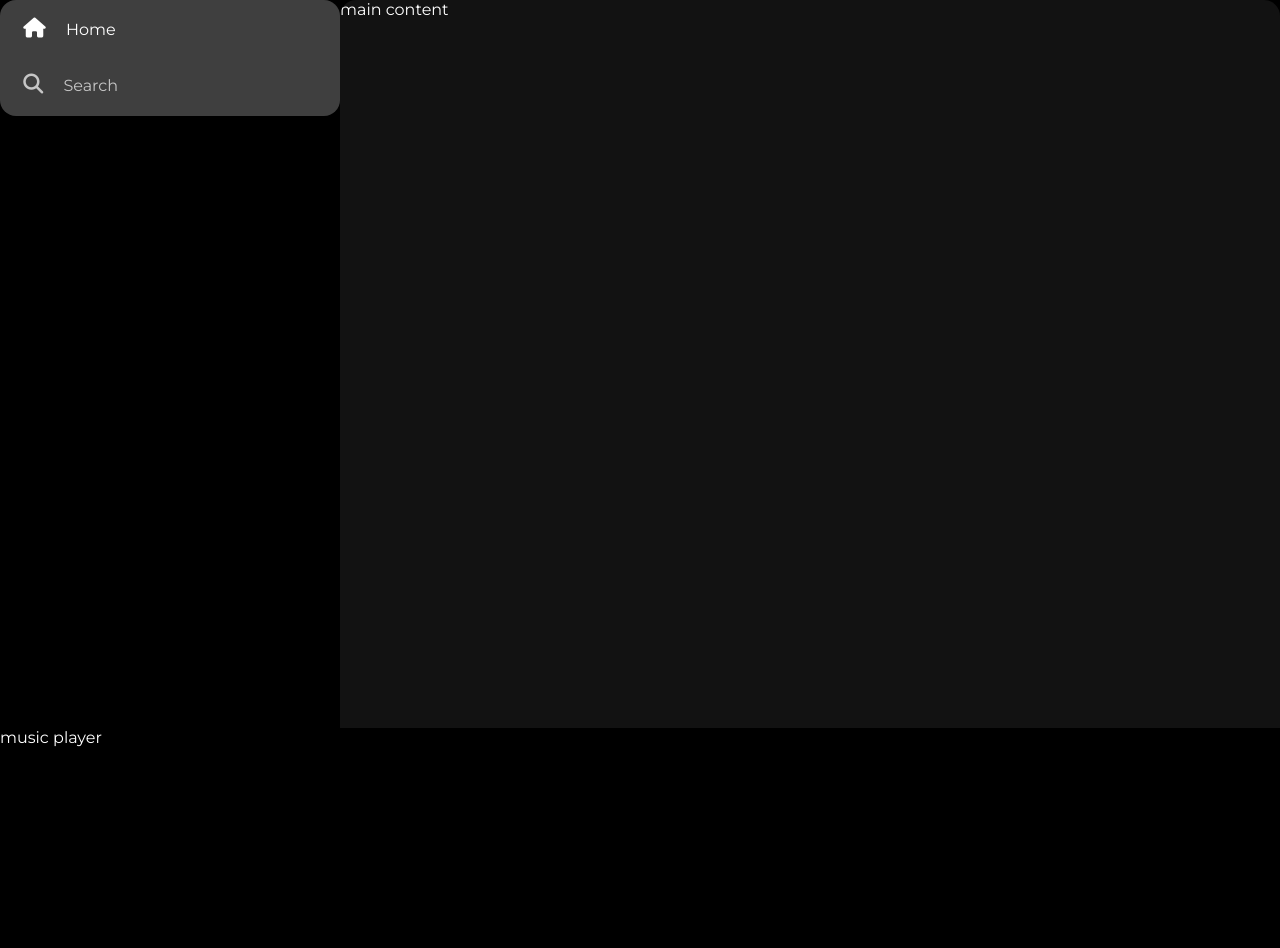
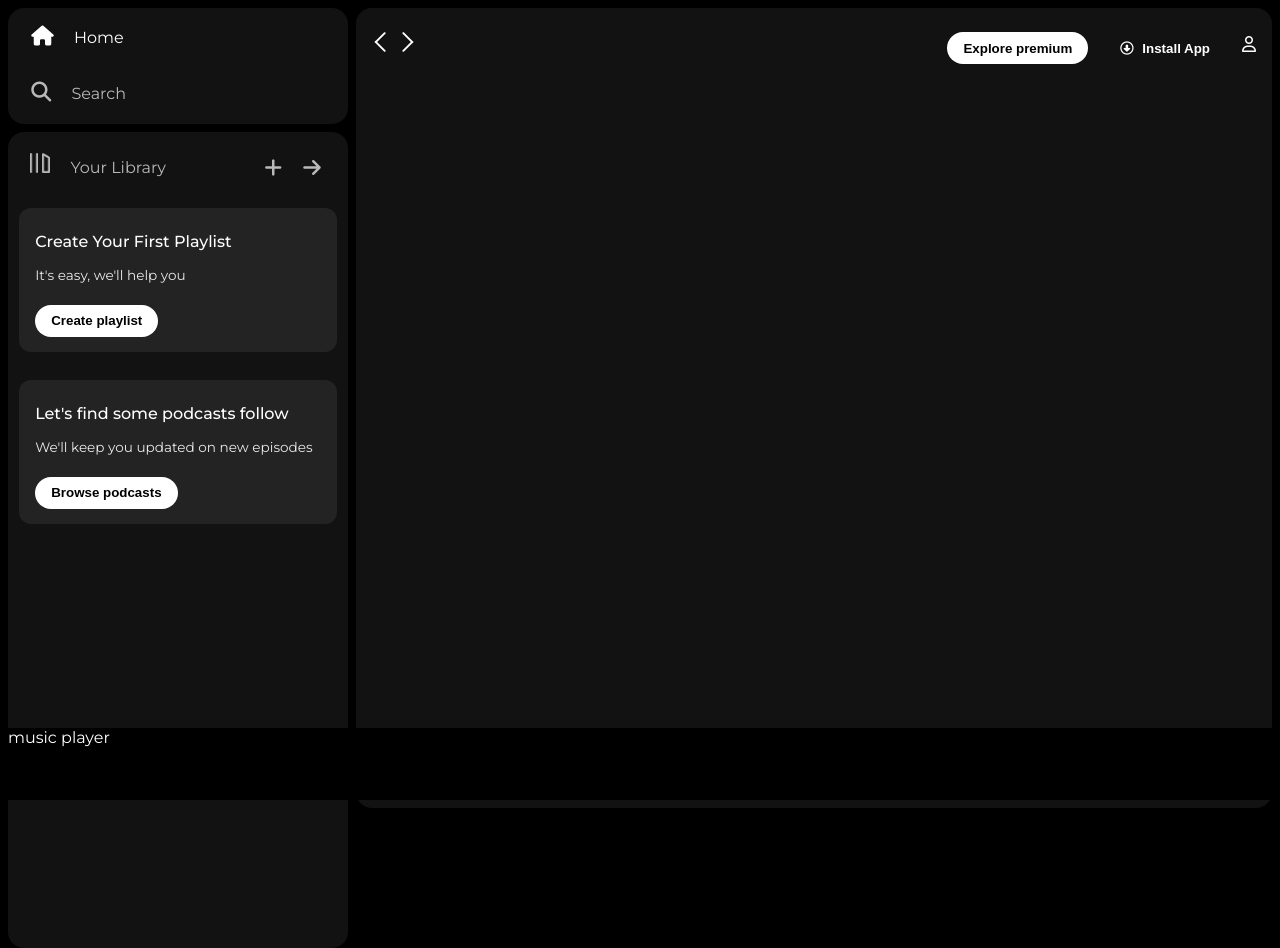
Before and after one commit to AnkushShekhawat2000/Spotify-project-using-html-css-or-bootstrap, a plain HTML site: page index.html in a window 1280 px wide. Before the commit the page ends 800 px from the top, so only its background shows below. Drawn offline with Linux system fonts and the light colour scheme.

Commit message:
card style left

```diff
--- a/index.css
+++ b/index.css
@@ -9,6 +9,7 @@ body{
 .main{
     display: flex;
     height:100vh;
+    padding:0.5rem;
 
 }
 
@@ -16,6 +17,7 @@ body{
     background-color:black;
     width: 340px;
     border-radius: 1rem;
+    margin-right: 0.5rem;
 
 }
 
@@ -43,7 +45,7 @@ a {
 }
 
 .nav {
-    background-color: rgb(63, 63, 63);
+    background-color: #121212;
     border-radius: 1rem;
     display: flex;
     flex-direction: column;
@@ -74,3 +76,116 @@ a {
     font-size: 1rem;
     margin-left:1rem;
 }
+
+.library{
+    background-color: #121212;
+    border-radius: 1rem;
+    height:100%;
+    margin-top: 0.5rem;
+    padding:0.5rem 0.7rem;
+}
+
+.options{
+    display: flex;
+    justify-content: space-between;
+    align-items: center;
+}
+
+
+.lib-option img {
+    height: 1.25rem;
+    width: 1.25rem;
+
+}
+
+
+
+.icons{
+    font-size: 1.25rem;
+
+    dispaly:flex;
+}
+
+.icons i {
+    opacity:0.7;
+    margin-right:1rem;
+
+}
+
+.icons i:hover {
+    opacity:1;
+
+}
+
+
+
+
+.box{
+    height:8rem;
+    background-color: #232323;
+    border-radius: 0.75rem;
+    margin:0.75rem 0 1.75rem 0;
+    padding: 0.5rem 1rem;
+
+}
+
+.box-p1{
+    font-size: 1rem;
+    font-weight: 500;
+}
+
+.box-p2{
+    font-size: 0.85rem;
+    opacity: 0.9;
+}
+
+.badge{
+    background-color: #fff;
+    border:none;
+    border-radius: 100px;
+    padding:0.25rem 1rem;
+    font-weight: 700;
+    margin-top: 0.5rem;
+    height: 2rem;
+    width: fit-content;
+
+}
+
+.dark-badge {
+    background-color: #0000;
+    color: #ffff;
+
+}
+
+.sticky-nav {
+    position: sticky;
+    top:0;
+    background-color: #121212;
+    display:flex;
+    justify-content: space-between;
+    align-items: center;
+    padding: 1rem 0 1rem;
+
+}
+
+.sticky-nav-icons {
+   margin-left:0.75rem;
+
+
+}
+
+.sticky-nav-options {
+    display: flex;
+    justify-content: center;
+    align-items:center;
+}
+
+.nav-item {
+    margin-right: 1rem;
+}
+
+@media (max-width:1000px){
+    .hide {
+        display: none;
+    }
+}
--- a/index.html
+++ b/index.html
@@ -25,10 +25,53 @@
                     <a href="#">Search</a>
                 </div>
             </div>
-            <div class="library"></div>
+            <div class="library">
+                <div class="options">
+                    <div class="lib-option nav-option">
+                        <img src="./assets/library_icon.png"/>
+                        <a href="#">Your Library</a>
+                    </div>
+                    <div class="icons">
+                        <i class="fa-solid fa-plus"></i>
+                        <i class="fa-solid fa-arrow-right"></i>
+                    </div>
+                </div>
+                <div class="lib-box">
+                    <div class="box">
+                        <p class="box-p1">Create Your First Playlist</p>
+                        <p class="box-p2">It's easy, we'll help you</p>
+                        <button class="badge">Create playlist</button>
+                    </div>
+
+                    <div class="box">
+                        <p class="box-p1">Let's find some podcasts follow </p>
+                        <p class="box-p2">We'll keep you updated on new episodes</p>
+                        <button class="badge">Browse podcasts</button>
+                    </div>
+
+                </div>
+            </div>
         </div>
-        <div class="main_content">main content </div>
+        <div class="main_content">
+               <div class="sticky-nav">
+                <div class="sticky-nav-icons">
+                    <img src="./assets/backward_icon.png"/>
+                    <img src="./assets/forward_icon.png" class="hide"/>
+                </div>
+                <div class="sticky-nav-options">
+                    <button class="badge nav-item hide">Explore premium</button>
+                    <button class="badge nav-item dark-badge"><i class="fa-regular fa-circle-down" style="margin-right:5px"></i>
+                     Install App</button>
+                     <i class="fa-regular fa-user nav-item"></i>
+                </div>
+
+               </div>
+               <div class="cards">
+
+               </div>
+        </div>
         <div class="music-player">music player</div>
+
 
     </div>
 
```
